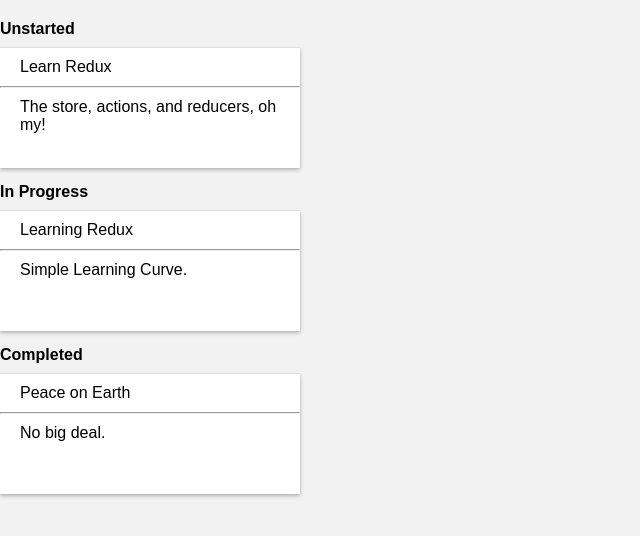
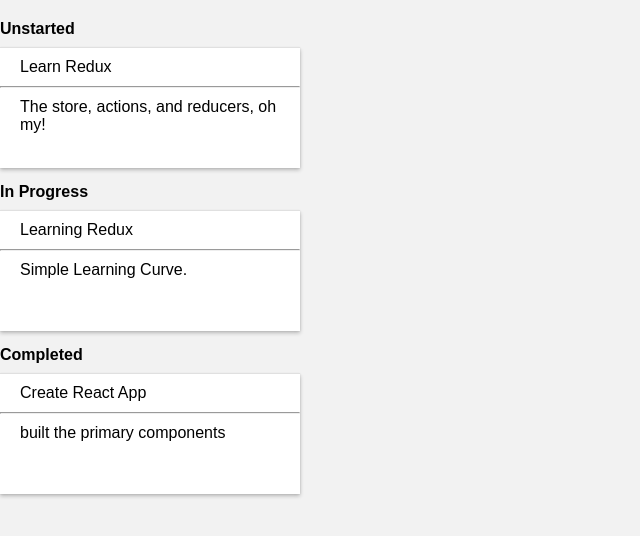
Before and after one commit to JoseOgam/parsenip, a React (Create React App) app: page / in a window 1280 px wide. Shown: the top 536 px of the page, without its empty margins (0-640 px from the left). Built offline with nearby package versions, Linux system fonts and the light colour scheme.

Commit message:
connecting react and redux

```diff
--- a/package.json
+++ b/package.json
@@ -8,7 +8,9 @@
     "@testing-library/user-event": "^12.6.0",
     "react": "^17.0.1",
     "react-dom": "^17.0.1",
+    "react-redux": "^7.2.2",
     "react-scripts": "4.0.1",
+    "redux": "^4.0.5",
     "web-vitals": "^0.2.4"
   },
   "scripts": {
--- a/src/App.js
+++ b/src/App.js
@@ -1,34 +1,21 @@
 import { Component } from "react";
+import { connect } from "react-redux";
 import TaskPage from "./components/TaskPage";
 
-const mockTask = [
-   {
- id: 1,
- title: 'Learn Redux',
- description: 'The store, actions, and reducers, oh my!',
- status: 'Unstarted',
- },
- {
- id: 2,
- title: 'Peace on Earth',
- description: 'No big deal.',
- status: 'Completed',
-  },
- {
- id: 3,
- title: 'Learning Redux',
- description: 'Simple Learning Curve.',
- status: 'In Progress',
- },
-]
+const mapStateToProps = (state) => {
+  return ({
+    tasks : state.tasks
+  })
+}
+
 
 class App extends Component {
   render() {
     return (
       <div className="main-content">
-        <TaskPage tasks={mockTask}/>
+        <TaskPage tasks={this.props.tasks}/>
       </div>
     )
   }
 }
-export default App;
+export default connect(mapStateToProps)(App);
--- a/src/index.js
+++ b/src/index.js
@@ -3,10 +3,17 @@
 import './index.css';
 import App from './App';
 import reportWebVitals from './reportWebVitals';
+import tasks from './reducers'
+import { createStore } from 'redux';
+import { Provider } from 'react-redux';
+
+const store = createStore(tasks)
 
 ReactDOM.render(
   <React.StrictMode>
-    <App />
+    <Provider store={store}>
+        <App />
+  </Provider>
   </React.StrictMode>,
   document.getElementById('root')
 );
--- /dev/null
+++ b/src/reducers/index.js
@@ -0,0 +1,24 @@
+const mockTask = [
+   {
+ id: 1,
+ title: 'Learn Redux',
+ description: 'The store, actions, and reducers, oh my!',
+ status: 'Unstarted',
+ },
+ {
+ id: 2,
+ title: 'Create React App',
+ description: 'built the primary components',
+ status: 'Completed',
+  },
+ {
+ id: 3,
+ title: 'Learning Redux',
+ description: 'Simple Learning Curve.',
+ status: 'In Progress',
+ },
+]
+const tasks = (state = {tasks : mockTask}, action) => {
+return state
+}
+export default tasks
```
Also changed, not shown: 2 other files (tests, documents, lock files or other folders).
